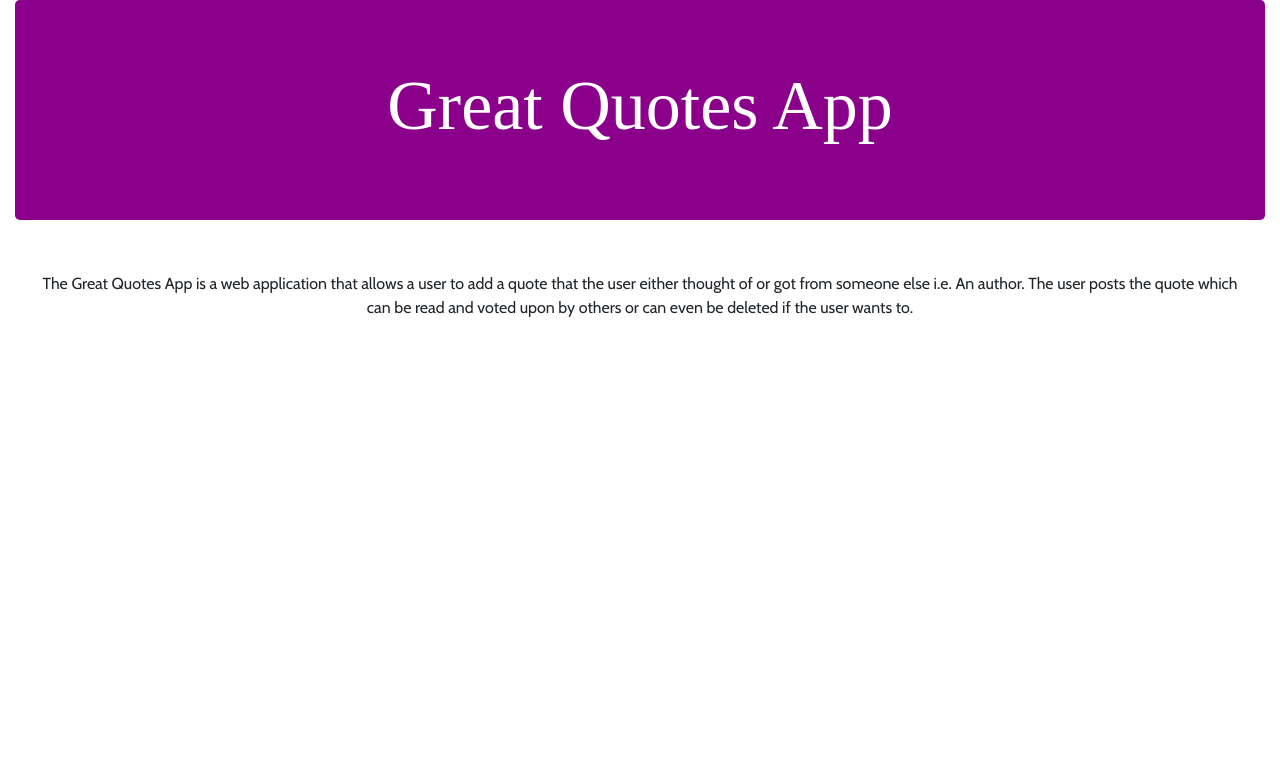
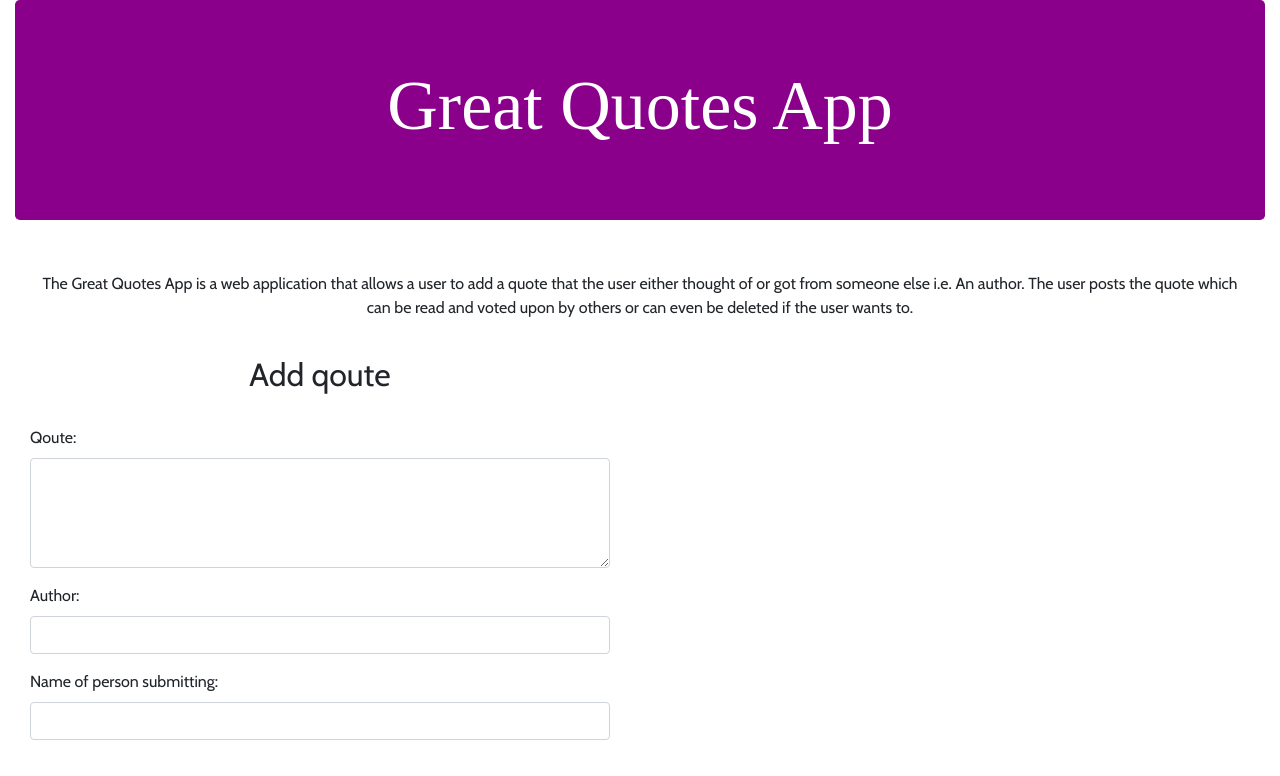
Before and after one commit to IanMK-1/Great-quotes-app, an Angular app: page / in a window 1280 px wide. Shown: the top 776 px of the page. Built offline with nearby package versions, Linux system fonts and the light colour scheme; a web font is replaced by a local one.

Commit message:
Add the fields in the form

```diff
--- a/src/app/quote-form/quote-form.component.css
+++ b/src/app/quote-form/quote-form.component.css
@@ -0,0 +1,3 @@
+.container-fluid {
+    font-family: 'Cabin', sans-serif;
+}
--- a/src/app/quote-form/quote-form.component.html
+++ b/src/app/quote-form/quote-form.component.html
@@ -1,3 +1,18 @@
 <div class="container-fluid">
-
+    <h2 class="text-center">Add qoute</h2>
+    <br>
+    <form>
+        <div class="form-group">
+            <label for="quote">Qoute:</label>
+            <textarea class="form-control" id="quote" rows="4" required></textarea>
+        </div>
+        <div class="form-group">
+            <label for="author">Author:</label>
+            <input type="text" id="author" class="form-control" required>
+        </div>
+        <div class="form-group">
+            <label for="name">Name of person submitting:</label>
+            <input type="text" class="form-control" id="name" required>
+        </div>
+    </form>
 </div>
--- a/src/app/quote/quote.component.html
+++ b/src/app/quote/quote.component.html
@@ -19,4 +19,9 @@
             </div>
         </div>
     </div>
+    <div class="row">
+        <div class="col-md-6">
+            <app-quote-form></app-quote-form>
+        </div>
+    </div>
 </div>
```
